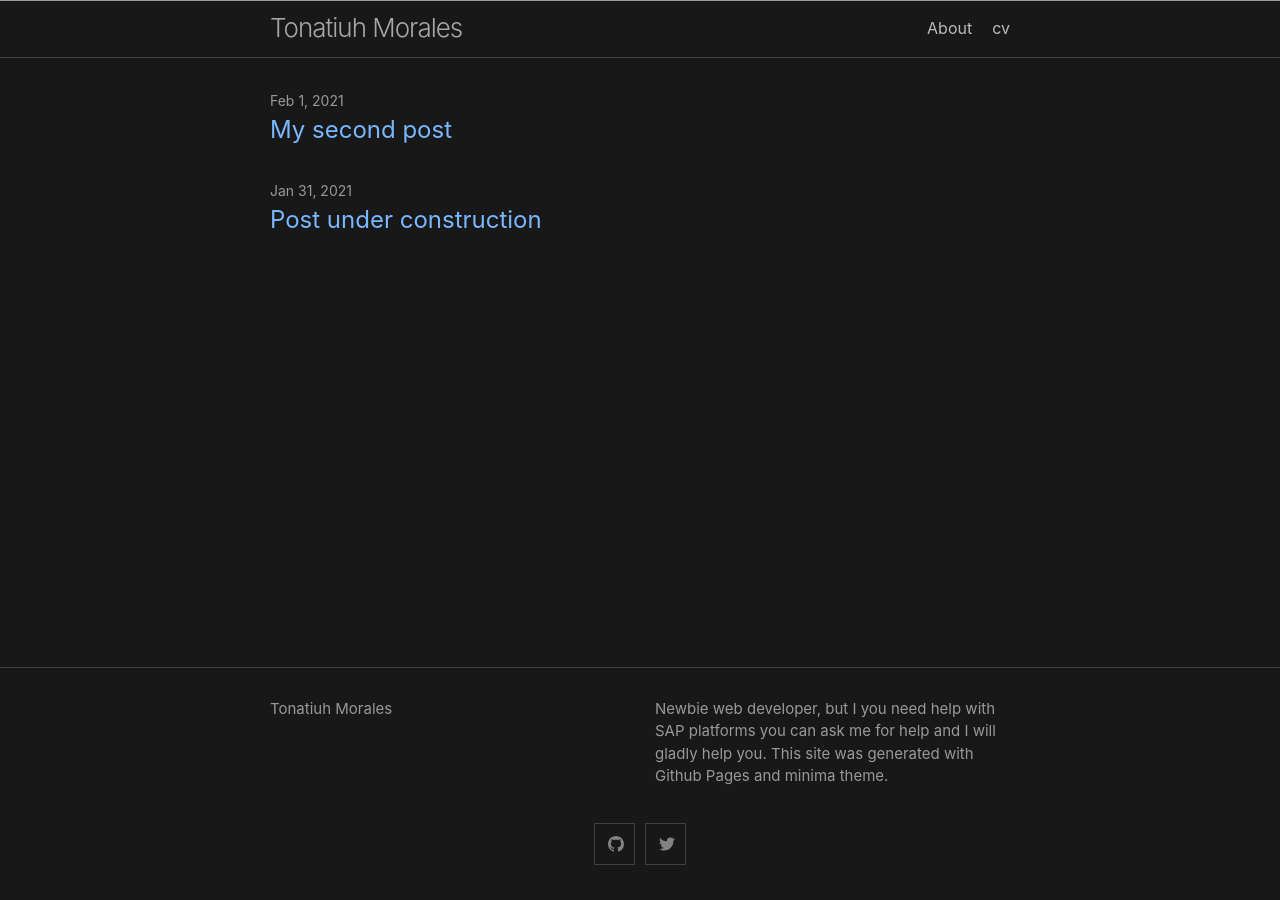
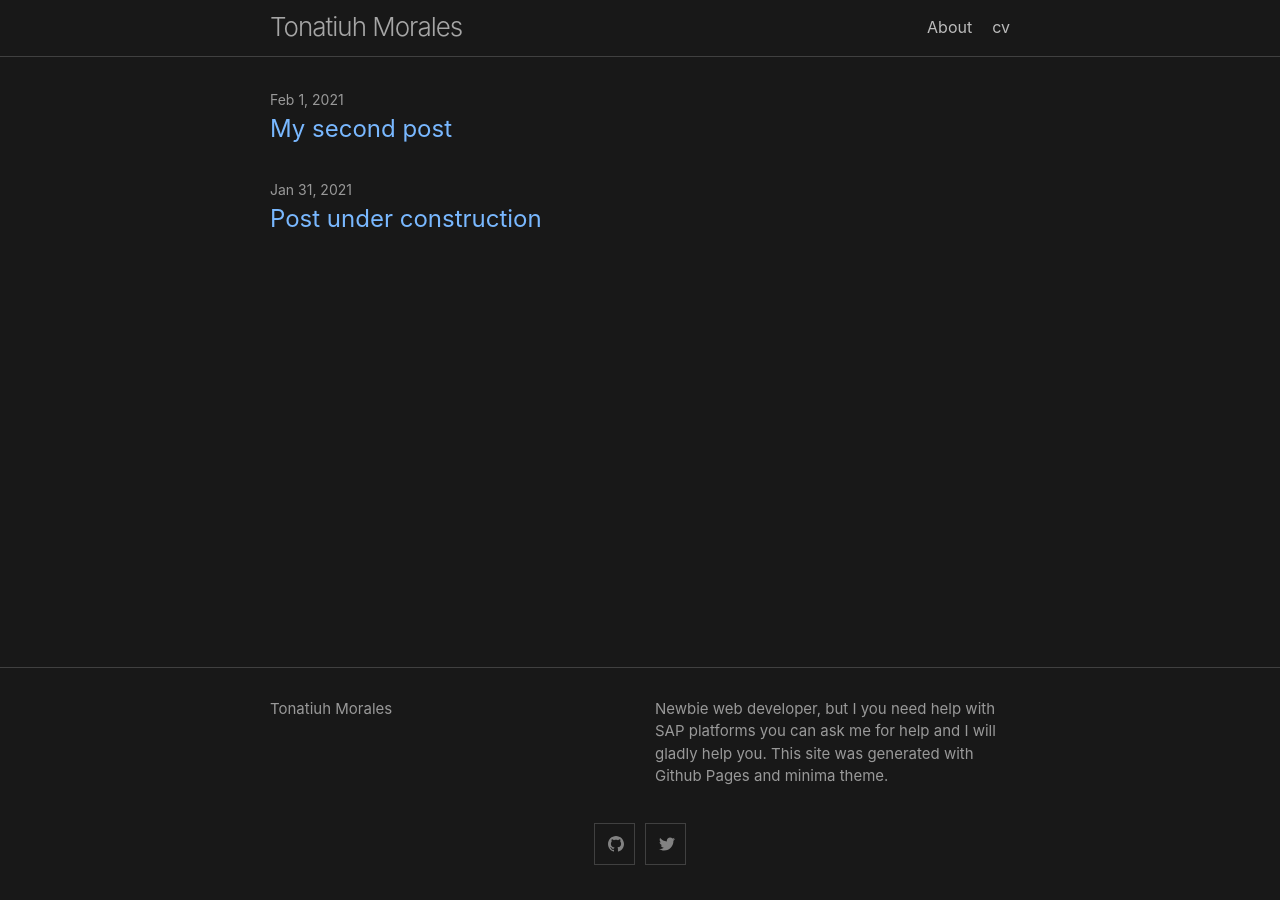
Before and after one commit to blackc0mb/blackc0mb.github.io, a Jekyll site: the page built from index.md, in a window 1280 px wide. Built offline with Jekyll 4.4.1, drawn with Linux system fonts in a browser that asks for light colours.

Commit message:
Update _layout.scss

```diff
--- a/_sass/minima/_layout.scss
+++ b/_sass/minima/_layout.scss
@@ -3,7 +3,7 @@
  */
 .site-header {
   /*border-top: 5px solid $border-color-03;*/
-  border-top: 1px solid $border-color-03;
+  border-top: 0px solid $border-color-03;
   border-bottom: 1px solid $border-color-01;
   min-height: $spacing-unit * 1.865;
   line-height: $base-line-height * $base-font-size * 2.25;
```
